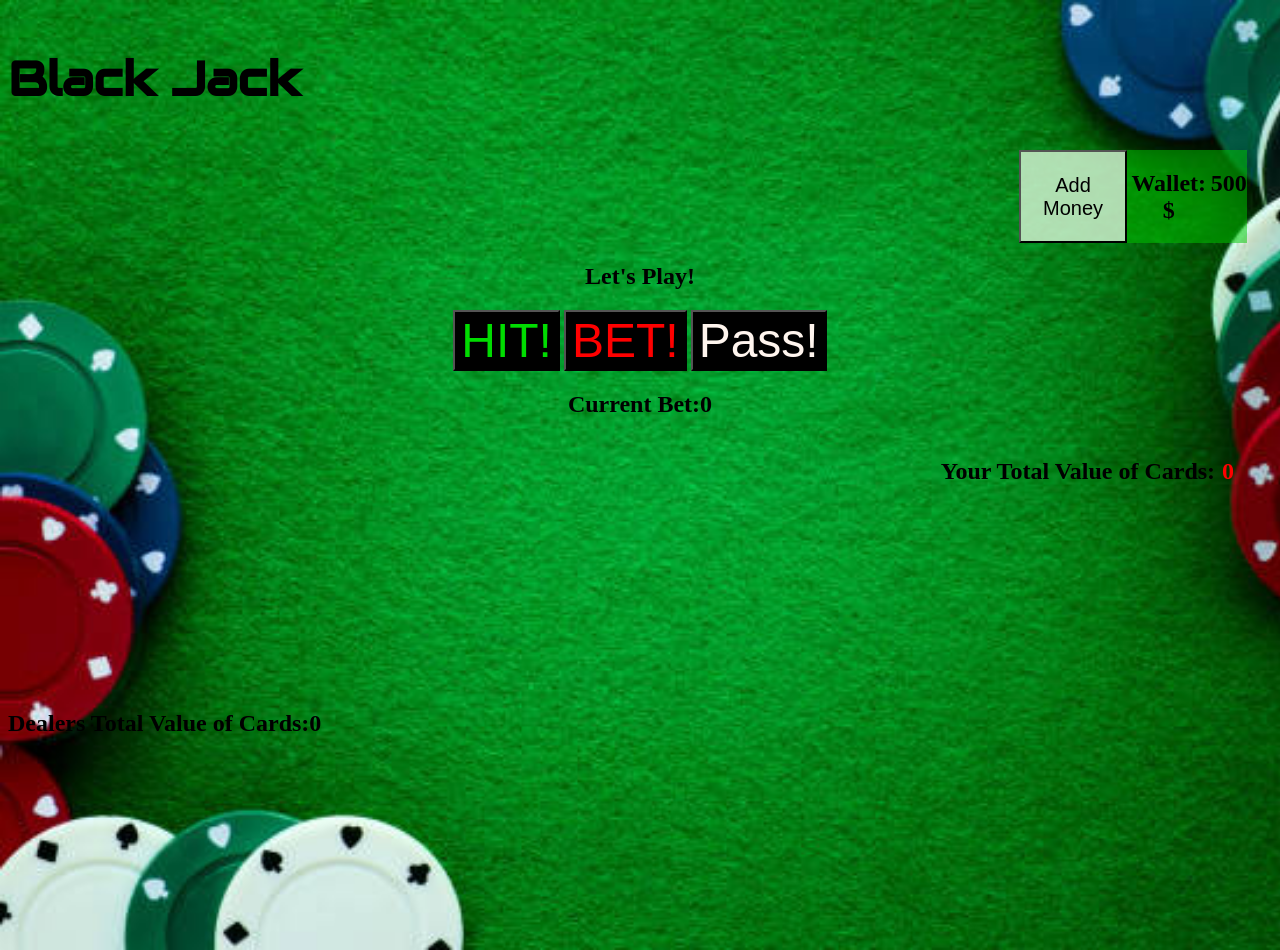
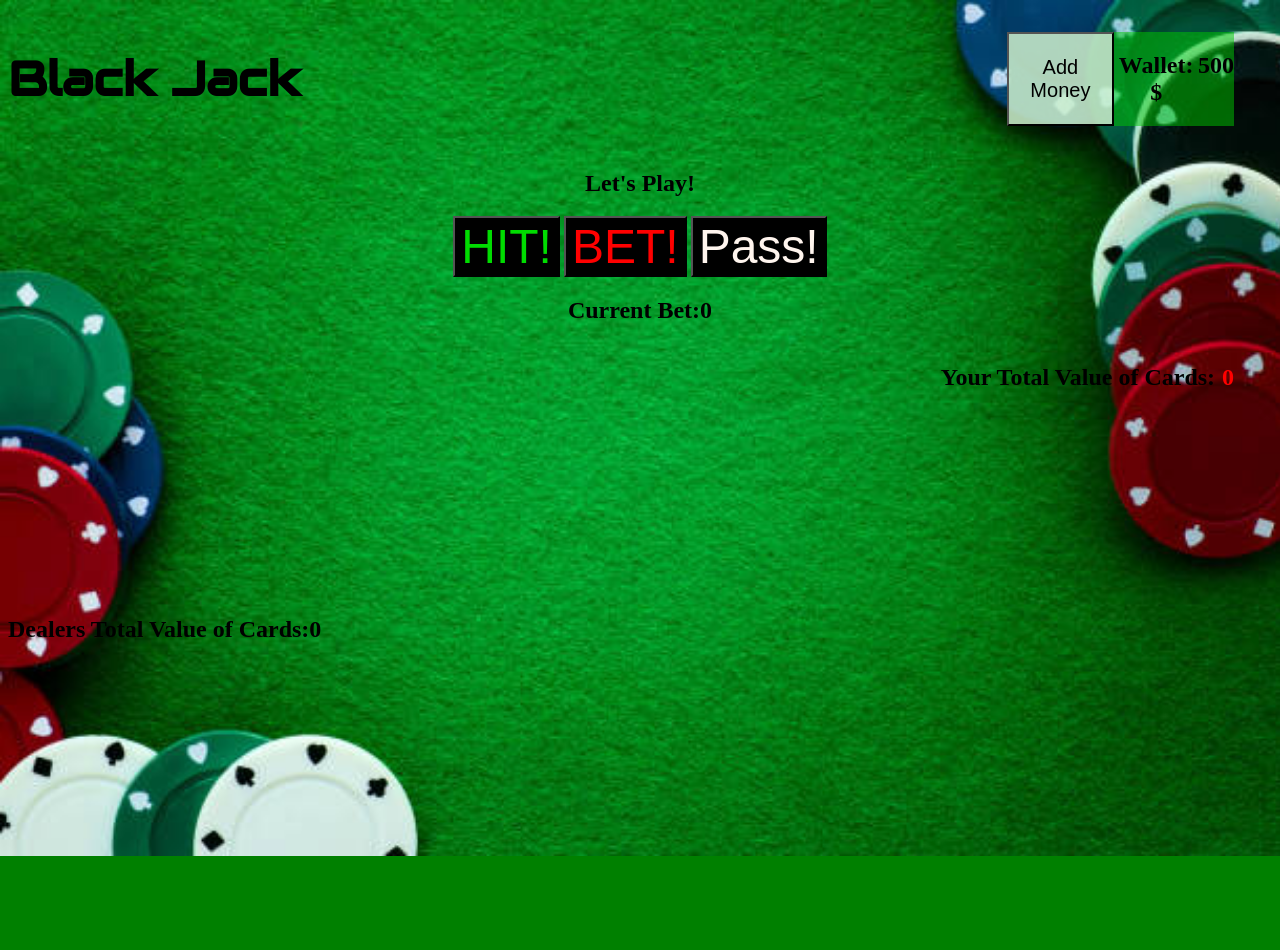
Before and after one commit to BaseBenjamin13/Blackjack, a plain HTML site: page index.html in a window 1280 px wide. After the commit the page ends 856 px from the top, so only its background shows below. Drawn offline with Linux system fonts and the light colour scheme.

Commit message:
aligning nav

```diff
--- a/index.html
+++ b/index.html
@@ -9,8 +9,7 @@
     <title>Black Jack</title>
 </head>
 
-<nav>
-
+<nav class="nav-bar">
     <div id="name-div">
         <h1>Black Jack</h1>
     </div>
@@ -19,7 +18,6 @@
         <h2 id="wallet-text">Wallet: $</h2>
         <h2 id="wallet-num">500</h2>
     </div>
-
 </nav>
 
 <body>
--- a/styles.css
+++ b/styles.css
@@ -5,10 +5,12 @@ body {
     background-repeat: no-repeat;
     text-align: center;
 }
-/* nav {
+.nav-bar {
     display: flex;
-    flex-flow:column;
-} */
+    align-items: center;
+    justify-content:space-between;
+}
+
 #wallet-div, #cards-value-div, #name-div {
     display: flex;
     justify-content: end;
@@ -16,7 +18,6 @@ body {
 
 }
 #wallet-div {
-    margin-left: 80%;
     width: 18%;
     background-color: rgba(0, 200, 0, .5);
 }
@@ -56,16 +57,12 @@ body {
 }
 
 .left {
-    /* background-color: aqua; */
     margin: 1%;
     width: 8.5vw;
     height: 20vh;
     background-size:contain;
     background-repeat: no-repeat;
 }
-/* #mid-left {
-
-} */
 
 
 
@@ -101,16 +98,10 @@ button {
 #hit-btn{
     color: rgb(0, 220, 0);
 }
-/* #bet-div {
 
-} */
 #bet-btn {
     color: red;
 }
 #pass-btn {
     color: seashell;
 }
-
-/* #wallet-text, #wallet-num {
-
-} */
```
Lines whose indentation alone changed are shown as unchanged.
